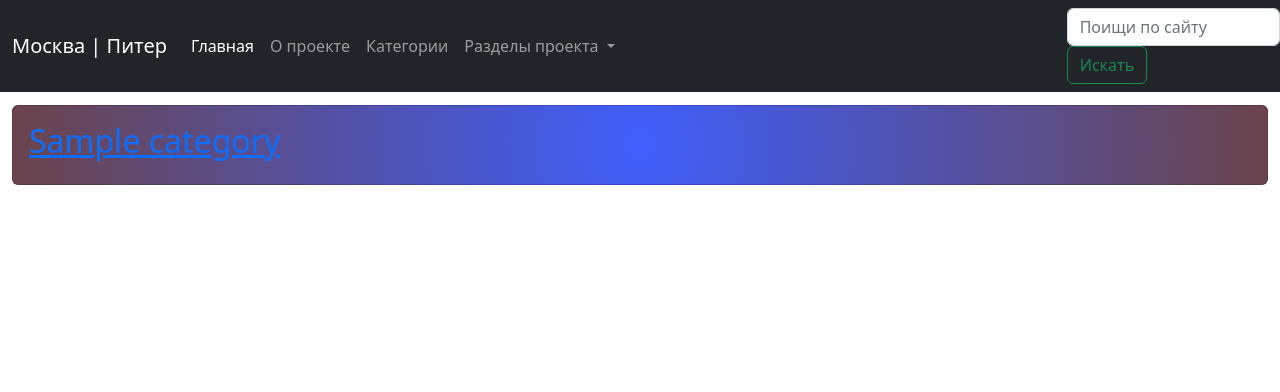
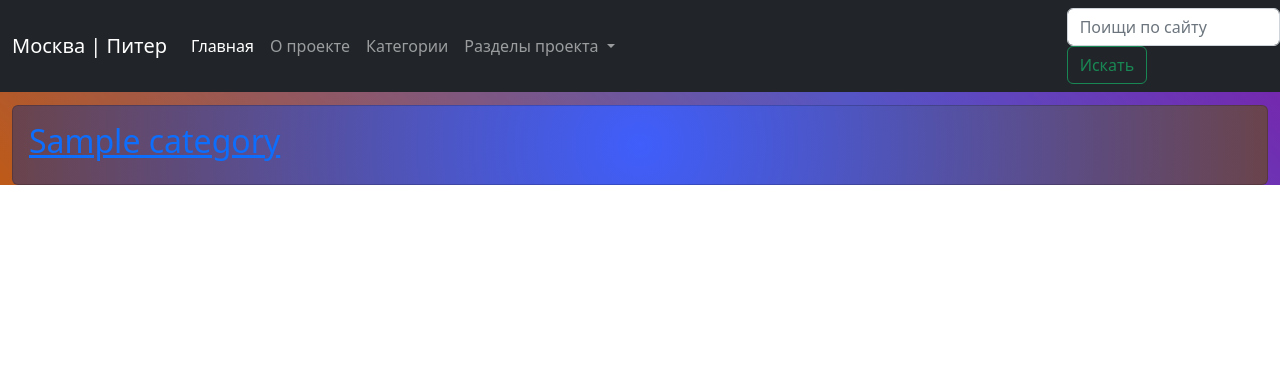
Before and after one commit to alemish04/djangoProject_1_, a Django app: page /categories/ in a window 1280 px wide. Shown: the top 392 px of the page. Run offline with Django 4.2, Linux system fonts and the light colour scheme; tables that the repository leaves empty hold one stand-in row (values such as "Sample post").

Commit message:
test_back_again

```diff
--- a/templates/home.html
+++ b/templates/home.html
@@ -1,5 +1,5 @@
 <!DOCTYPE html>
-<html lang="ru", style="height: 100%">
+<html lang="ru" , style="height: 100%">
 <head>
     <meta charset="UTF-8">
     <title>Москва | Питер</title>
@@ -10,7 +10,7 @@
 </head>
 <body>
 <div class="g-image"
-{#     style="background: linear-gradient(45deg, rgb(190,90,24) 0%, rgb(85,85,198) 64%, rgb(123,31,169) 100%); background-size: 100%"#}
+     style="background: linear-gradient(45deg, rgb(190,90,24) 0%, rgb(85,85,198) 64%, rgb(123,31,169) 100%); background-size: 100%"
 >
 
     <header>
```
